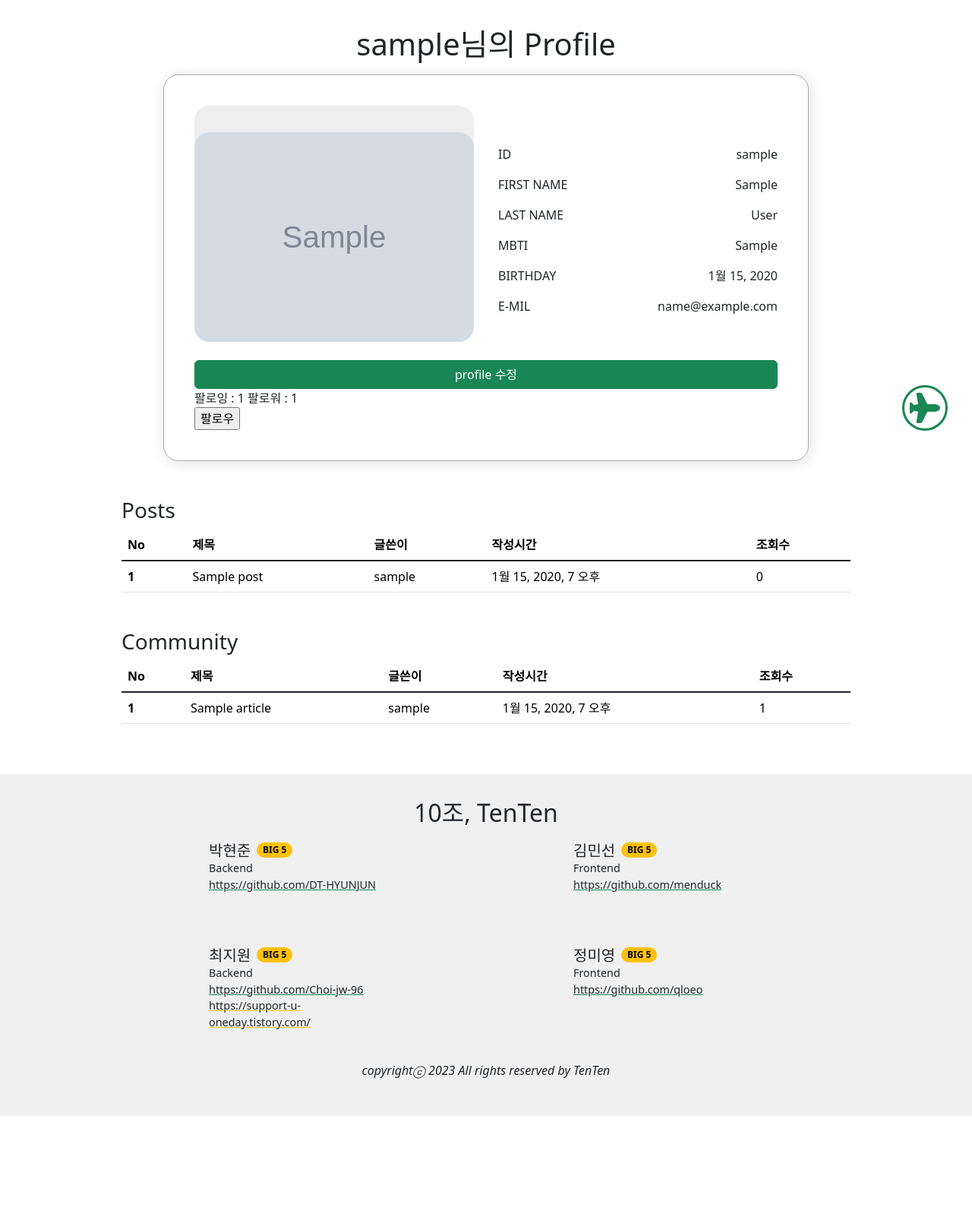
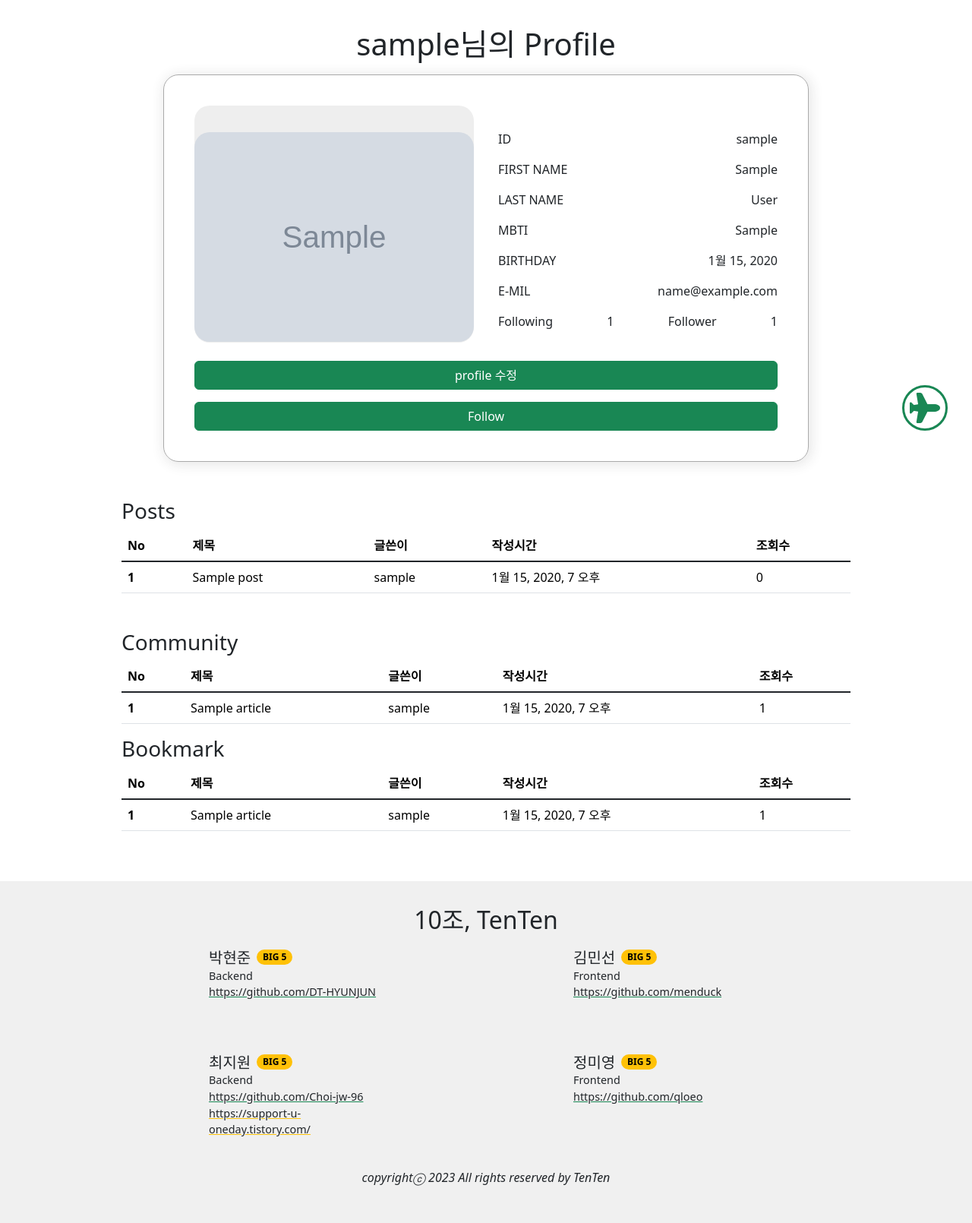
Before and after one commit to DT-HYUNJUN/tourist-spots-review-site, a Django app: a page that uses accounts/templates/accounts/profile.html in a window 1280 px wide. Shown: the part 201-1811 px from the top of the page at 76% size. Before the commit the page ends 1670 px from the top, so only its background shows below. Run offline with Django 3.2, Linux system fonts and the light colour scheme; tables that the repository leaves empty hold one stand-in row (values such as "Sample post"); grey boxes marked "Sample" are stand-in pictures.

```diff
--- a/accounts/templates/accounts/profile.html
+++ b/accounts/templates/accounts/profile.html
@@ -99,6 +99,12 @@
             <p>E-MIL</p>
             <p>{{ person.email }}</p>
             </li>
+          <li>
+            <p>Following </p>
+            <p id="followings-count">  {{person.following.all|length}} </p>
+            <p>Follower </p>
+            <p id="followers-count"> {{person.followers.all|length}}</p>
+            </li>
         </ul>
 
       </div>
@@ -107,16 +113,13 @@
       <a class="btn btn-success " type="button" href="{% url 'accounts:update'%}">profile 수정</a>
     </div>
     <div>
-      팔로잉 : <span id="followings-count"> {{person.following.all|length}}</span>
-      팔로워 : <span id="followers-count"> {{person.followers.all|length}}</span>
-
       {% if request.user != person %}
         <form id='follow-form' data-user-id="{{ person.pk }}">
           {% csrf_token %}
           {% if request.user in person.followers.all %}
-            <input type="submit" value="언팔로우">
+            <input type="submit" value="Unfollow" class="btn btn-success">
             {% else %}
-            <input type="submit" value="팔로우">
+            <input type="submit" value="Follow" class="btn btn-success w-100 mt-3">
           {% endif %}
         </form>
       {% endif %}
@@ -171,7 +174,40 @@
         {% endfor %}
       </tbody>
     </table>
-
+  </section>
+  <section class="profile--articles--container">
+    <h3>Bookmark</h3>
+    <table class="table">
+      <thead>
+        <tr>
+          <th scope="col">No</th>
+          <th scope="col">제목</th>
+          <th scope="col">글쓴이</th>
+          <th scope="col">작성시간</th>
+          <th scope="col">조회수</th>
+        </tr>
+      </thead>
+      <tbody class="table-group-divider">
+        {% for article in person.bookmark_articles.all %}
+        <tr>
+          <th scope="row">{{ article.pk }}</th>
+          <td><a href="{% url 'articles:detail' article.pk %}">{{ article.title }}</a></td>
+          <td>{{ article.user }}</td>
+          <td>{{ article.created_at }}</td>
+          <td>{{ article.views.all|length }}</td>
+        </tr>
+        {% endfor %}
+        {% for post in person.bookmark_posts.all %}
+        <tr>
+          <th scope="row">{{ post.pk }}</th>
+          <td><a href="{% url 'posts:detail' post.pk %}">{{ post.title }}</a></td>
+          <td>{{ post.user }}</td>
+          <td>{{ post.created_at }}</td>
+          <td>{{ post.views.all|length }}</td>
+        </tr>
+        {% endfor %}
+      </tbody>
+    </table>
   </section>
 
 </article>
--- a/static/js/accounts-profile.js
+++ b/static/js/accounts-profile.js
@@ -13,9 +13,9 @@ form.addEventListener('submit', function (event) {
     const isFollowed = response.data.is_followed
     const followBtn = document.querySelector('#follow-form > input[type=submit]')
     if (isFollowed === true) {
-      followBtn.value = '언팔로우'
+      followBtn.value = 'Unfollow'
     } else {
-      followBtn.value = '팔로우'
+      followBtn.value = 'Follow'
     }
     const followingCountTag = document.querySelector('#followings-count')
     const followerCountTag = document.querySelector('#followers-count')
```
Also changed, not shown: articles/forms.py (+23 -1 lines), articles/templates/articles/update.html (+11 -0 lines), articles/views.py (+60 -5 lines).
